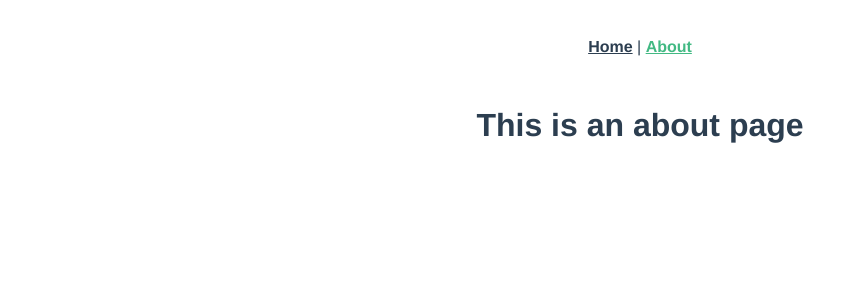
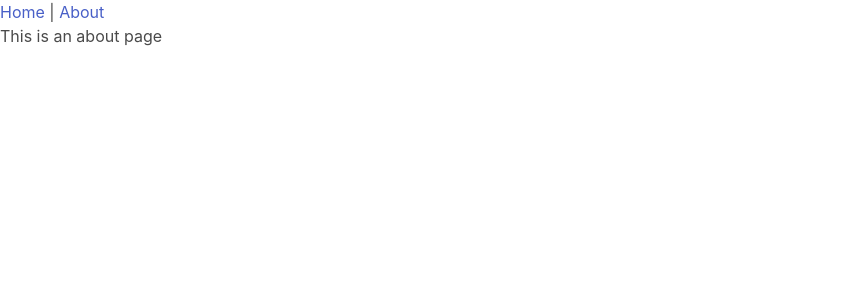
Before and after one commit to nirnejak/content-promotion-app, a Vue app: page /about in a window 1280 px wide. Shown: the top 300 px of the page, without its empty margins (0-866 px from the left). Built offline with nearby package versions, Linux system fonts and the light colour scheme.

Commit message:
Bulma and Font Awesome Added

```diff
--- a/package.json
+++ b/package.json
@@ -12,6 +12,7 @@
   },
   "dependencies": {
     "axios": "^0.19.0",
+    "bulma": "^0.8.0",
     "chalk": "^2.4.2",
     "concurrently": "^5.0.0",
     "core-js": "^3.3.2",
--- a/public/index.html
+++ b/public/index.html
@@ -1,17 +1,22 @@
 <!DOCTYPE html>
 <html lang="en">
+
 <head>
   <meta charset="utf-8">
   <meta http-equiv="X-UA-Compatible" content="IE=edge">
   <meta name="viewport" content="width=device-width,initial-scale=1.0">
   <link rel="icon" href="<%= BASE_URL %>favicon.ico">
   <title>project-spam</title>
+
+  <script defer src="https://use.fontawesome.com/releases/v5.3.1/js/all.js"></script>
 </head>
+
 <body>
   <noscript>
-      <strong>We're sorry but project-spam doesn't work properly without JavaScript enabled. Please enable it to continue.</strong>
+    <strong>We're sorry but project-spam doesn't work properly without JavaScript enabled. Please enable it to
+      continue.</strong>
   </noscript>
   <div id="app"></div>
-    <!-- built files will be auto injected -->
 </body>
+
 </html>
--- a/src/App.vue
+++ b/src/App.vue
@@ -9,24 +9,4 @@
 </template>
 
 <style lang="scss">
-#app {
-  font-family: 'Avenir', Helvetica, Arial, sans-serif;
-  -webkit-font-smoothing: antialiased;
-  -moz-osx-font-smoothing: grayscale;
-  text-align: center;
-  color: #2c3e50;
-}
-
-#nav {
-  padding: 30px;
-
-  a {
-    font-weight: bold;
-    color: #2c3e50;
-
-    &.router-link-exact-active {
-      color: #42b983;
-    }
-  }
-}
 </style>
--- a/src/main.js
+++ b/src/main.js
@@ -3,6 +3,8 @@ import App from './App.vue';
 import './registerServiceWorker';
 import router from './router';
 import store from './store';
+
+import 'bulma/css/bulma.css';
 
 Vue.config.productionTip = false;
 
--- a/src/router/index.js
+++ b/src/router/index.js
@@ -13,10 +13,7 @@ const routes = [
   {
     path: '/about',
     name: 'about',
-    // route level code-splitting
-    // this generates a separate chunk (about.[hash].js) for this route
-    // which is lazy-loaded when the route is visited.
-    component: () => import(/* webpackChunkName: "about" */ '../views/About.vue'),
+    component: () => import('../views/About.vue'),
   },
 ];
 
--- a/src/views/Home.vue
+++ b/src/views/Home.vue
@@ -1,18 +1,17 @@
 <template>
   <div class="home">
-    <img alt="Vue logo" src="../assets/logo.png">
-    <HelloWorld msg="Welcome to Your Vue.js App"/>
+    <img alt="Vue logo" src="../assets/logo.png" />
+    <HelloWorld msg="Welcome to Your Vue.js App" />
   </div>
 </template>
 
 <script>
-// @ is an alias to /src
-import HelloWorld from '@/components/HelloWorld.vue';
+import HelloWorld from "@/components/HelloWorld.vue";
 
 export default {
-  name: 'home',
+  name: "home",
   components: {
-    HelloWorld,
-  },
+    HelloWorld
+  }
 };
 </script>
```
Also changed, not shown: 1 other file (tests, documents, lock files or other folders). Lines whose indentation alone changed are shown as unchanged.
